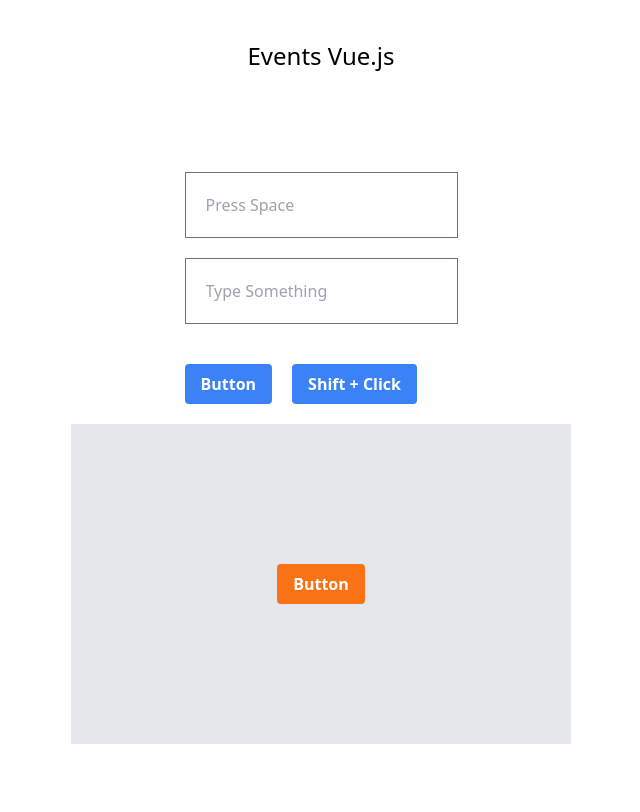
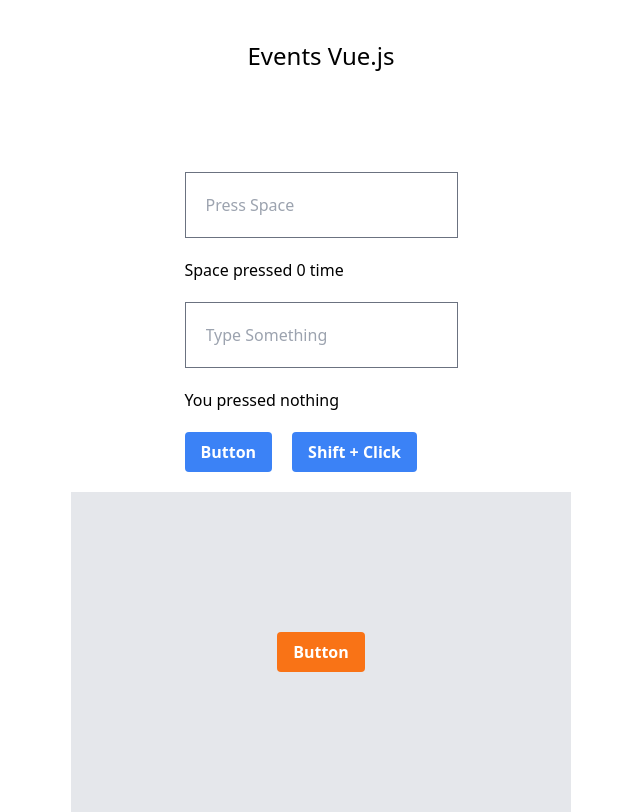
Before and after one commit to LearnWithHasinHayder/vue-event-example, a Vue app: page / in a window 1280 px wide. Shown: the whole page, without its empty margins (319-959 px from the left). Built offline with nearby package versions, Linux system fonts and the light colour scheme.

Commit message:
Modifiers

```diff
--- a/src/App.vue
+++ b/src/App.vue
@@ -2,7 +2,16 @@
 import { ref } from "vue"
 
 const space = ref(0)
-const pressed = ref(null)
+const pressed = ref("nothing")
+
+
+function sayHi(){
+  alert("Hi")
+}
+
+function clicked(){
+  alert("Clicked")
+}
 
 const divClicked = () => {
   alert("Div Clicked")
@@ -20,25 +29,30 @@
     <h2 class="mt-10">{{ message }}</h2>
     <form @submit.prevent action="https://google.com/search">
       <div class="container mx-auto flex space-x-5 justify-center m-5">
-        <input type="text"  class="border border-gray-500 bg-white p-5"  placeholder="Press Space">
+        <input @keypress.space="space++" type="text"  class="border border-gray-500 bg-white p-5"  placeholder="Press Space">
       </div>
 
+      <p>Space pressed {{ space }} <span v-text="space<=1?'time':'times'"></span></p>
+      <!-- <p>Space pressed {{ space }} <span v-if="space<=1">time</span><span v-else>times</span></p> -->
+
       <div class="container mx-auto flex space-x-5 justify-center m-5">
-        <input name="text" type="text" class="border border-gray-500 bg-white p-5"  placeholder="Type Something">
+        <input @keyup="pressed=$event.key" name="text" type="text" class="border border-gray-500 bg-white p-5"  placeholder="Type Something">
       </div>
 
-      <button class="bg-blue-500 hover:bg-blue-700 text-white font-bold py-2 px-4 rounded" >
+      <p>You pressed {{ pressed }}</p>
+
+      <button @click.once="sayHi()" class="bg-blue-500 hover:bg-blue-700 text-white font-bold py-2 px-4 rounded" >
         Button
       </button>
 
-      <button class="mt-5 bg-blue-500 ml-5 hover:bg-blue-700 text-white font-bold py-2 px-4 rounded" >
+      <button @click.shift="clicked()" class="mt-5 bg-blue-500 ml-5 hover:bg-blue-700 text-white font-bold py-2 px-4 rounded" >
         Shift + Click
       </button>
 
     </form>
 
     <div @click="divClicked()" class="bg-gray-200 w-[500px] h-80 mt-5 flex items-center justify-center"  >
-      <button @click="buttonClicked()" class="bg-orange-500 hover:bg-orange-700 text-white font-bold py-2 px-4 rounded"  >
+      <button @click.stop="buttonClicked()" class="bg-orange-500 hover:bg-orange-700 text-white font-bold py-2 px-4 rounded"  >
         Button
       </button>
     </div>
```
